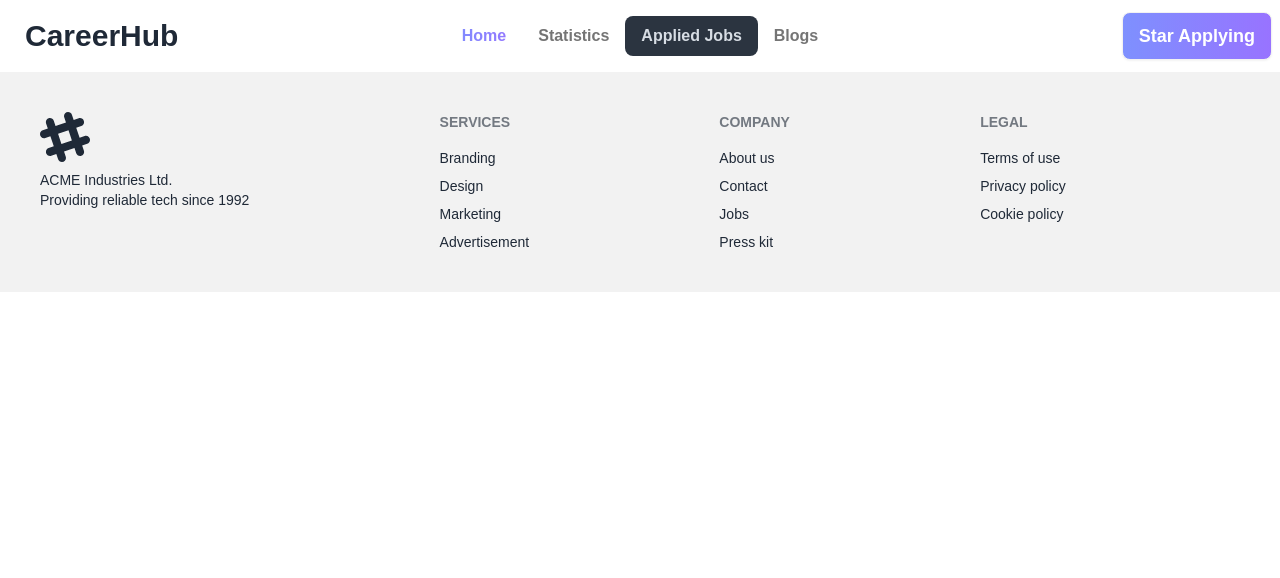
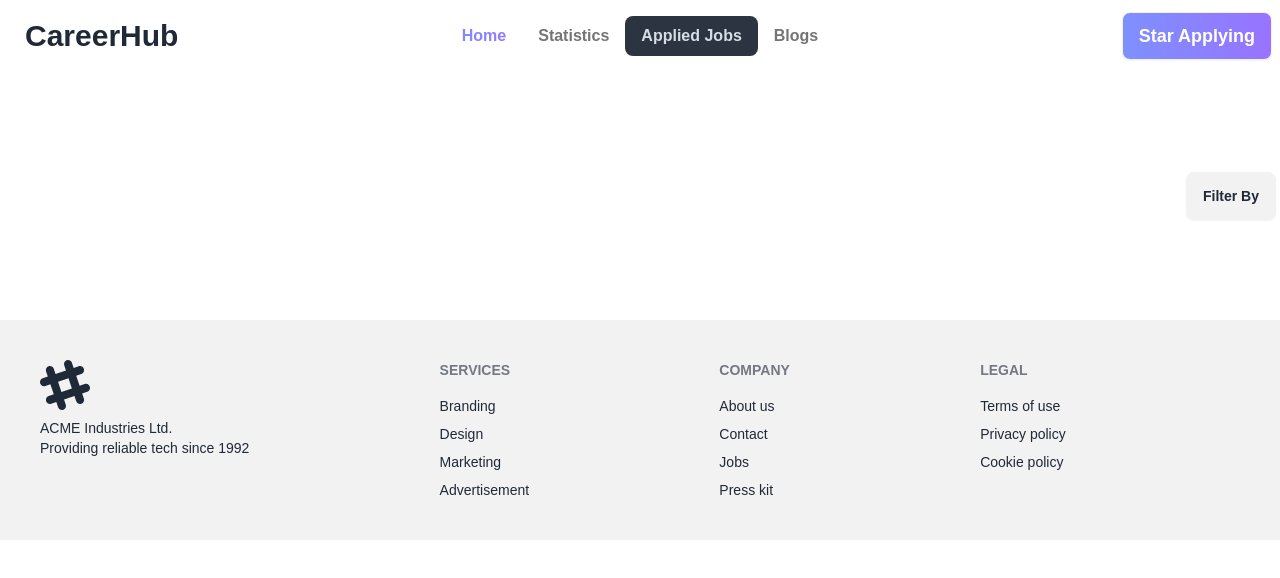
Before and after one commit to Tofazzal26/career-hub, a React (Vite) app: page /applied in a window 1280 px wide. Shown: the top 578 px of the page. Built offline with nearby package versions, Linux system fonts and the light colour scheme.

Commit message:
applied sort validation finish

```diff
--- a/src/Components/AppliedJob/AppliedJob.jsx
+++ b/src/Components/AppliedJob/AppliedJob.jsx
@@ -7,6 +7,23 @@ const AppliedJob = () => {
   const jobs = useLoaderData();
 
   const [appliedJob, setAppliedJob] = useState([]);
+  const [displayJobs, setDisplayJobs] = useState([]);
+
+  const handleJobFilter = (filter) => {
+    if (filter === "all") {
+      setDisplayJobs(appliedJob);
+    } else if (filter === "remote") {
+      const remoteJobs = appliedJob.filter(
+        (job) => job.remote_or_onsite === "Remote"
+      );
+      setDisplayJobs(remoteJobs);
+    } else if (filter === "onsite") {
+      const onsiteJobs = appliedJob.filter(
+        (job) => job.remote_or_onsite === "Onsite"
+      );
+      setDisplayJobs(onsiteJobs);
+    }
+  };
 
   useEffect(() => {
     const storedJob = getStoredApplication();
@@ -20,13 +37,30 @@ const AppliedJob = () => {
         }
       }
       setAppliedJob(jobsApplied);
+      setDisplayJobs(jobsApplied);
     }
-  }, []);
+  }, [jobs]);
 
   return (
     <div className="container mx-auto">
-      <div className="space-y-4">
-        {appliedJob.map((job) => (
+      <div className="space-y-4 mt-24 mb-24">
+        <div className="text-right">
+          <details className="dropdown">
+            <summary className="m-1 btn">Filter By</summary>
+            <ul className="p-2 shadow menu dropdown-content z-[1] bg-base-100 rounded-box w-52">
+              <li onClick={() => handleJobFilter("all")}>
+                <a>All</a>
+              </li>
+              <li onClick={() => handleJobFilter("remote")}>
+                <a>Remote</a>
+              </li>
+              <li onClick={() => handleJobFilter("onsite")}>
+                <a>Onsite</a>
+              </li>
+            </ul>
+          </details>
+        </div>
+        {displayJobs.map((job) => (
           <Applied key={job.id} job={job} />
         ))}
       </div>
```
